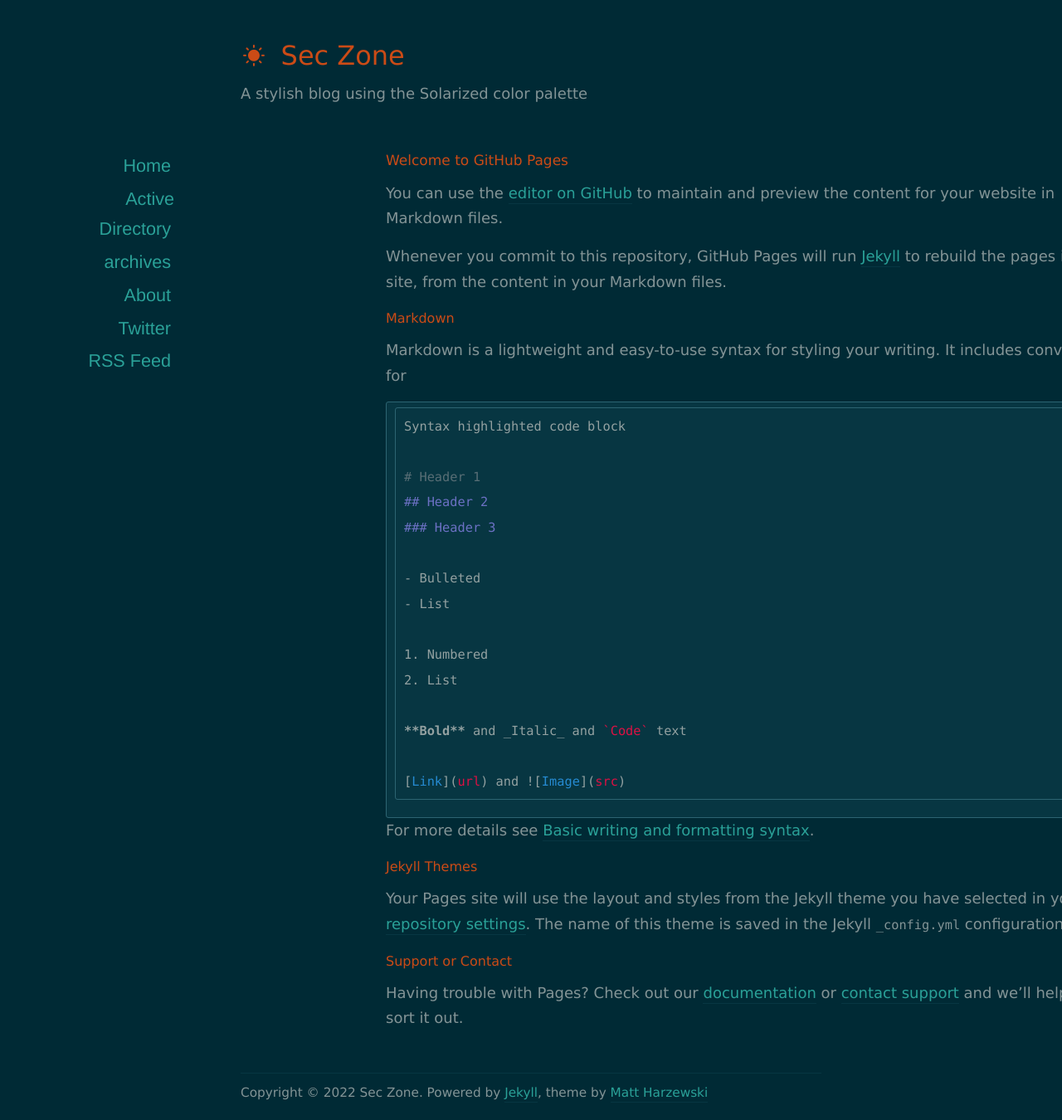
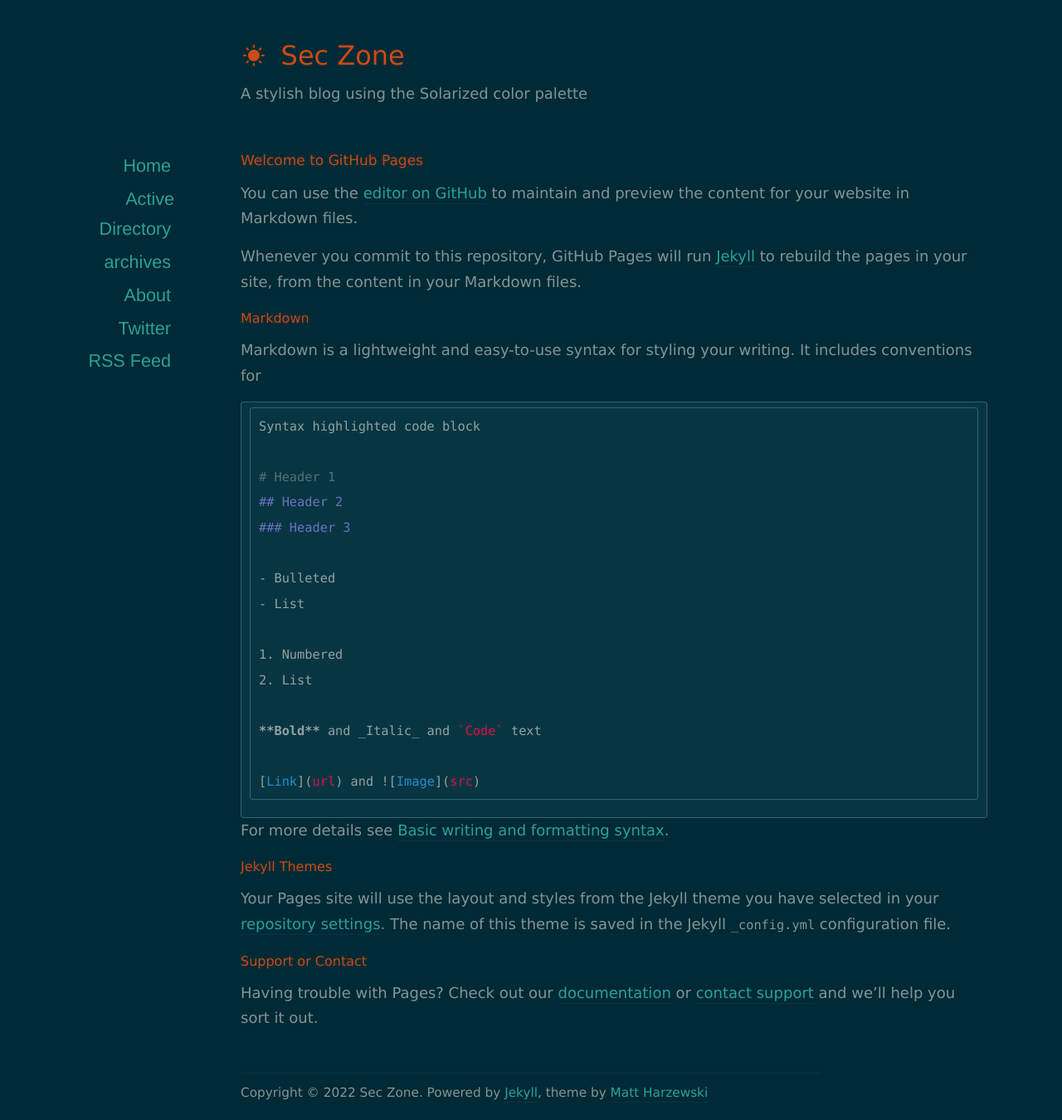
Before and after one commit to SecZone1/seczone1.github.io, a Jekyll site: the page built from index.md, in a window 1280 px wide. Shown: the whole page at 83% size. Built offline with Jekyll 4.4.1, drawn with Linux system fonts in a browser that asks for light colours; nearby versions of some CDN libraries; our own code applies the rules of GitHub Pages for plain Markdown files; the list of posts is cut into pages by our own code.

Commit message:
Update default.html

```diff
--- a/_layouts/default.html
+++ b/_layouts/default.html
@@ -43,7 +43,7 @@
       </nav>
     </div>
 
-    <div style="margin-left:25%" id="content">
+    <div  id="content">
       {{ content }}
     </div>
 
```
